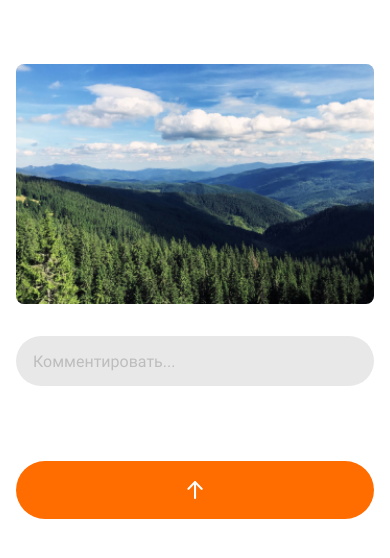
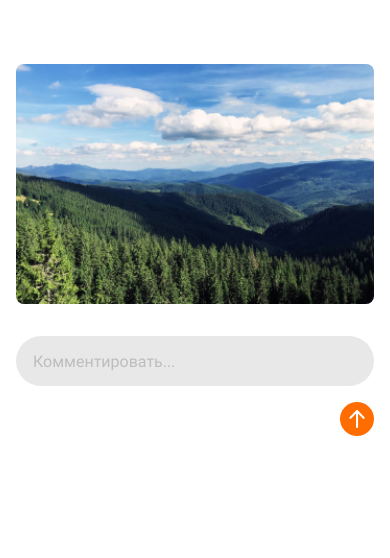
Before and after one commit to supermacchan/rn-homework, a React Native app: screen / in a window 390 px wide. Shown: the top 558 px of the page. Built offline with nearby package versions, Linux system fonts and the light colour scheme.

Commit message:
Update CommentsScreen.js

```diff
--- a/Screens/nested/CommentsScreen.js
+++ b/Screens/nested/CommentsScreen.js
@@ -120,11 +120,11 @@ const styles = StyleSheet.create({
     },
     button: {
         backgroundColor: '#FF6C00',
-        borderRadius: 100,
-        marginTop: 59,
-        marginBottom: 16,
-        padding: 16,
+        width: 34,
+        height: 34,
+        borderRadius: 17,
         justifyContent: 'center',
         alignItems: 'center',
+        alignSelf: 'flex-end'
     },
 })
```
